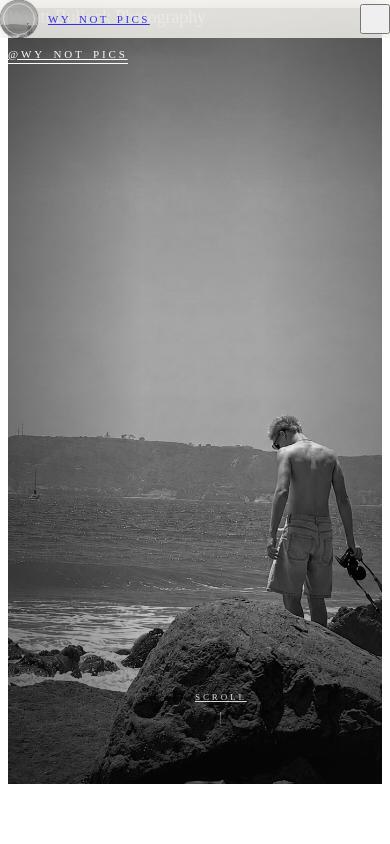
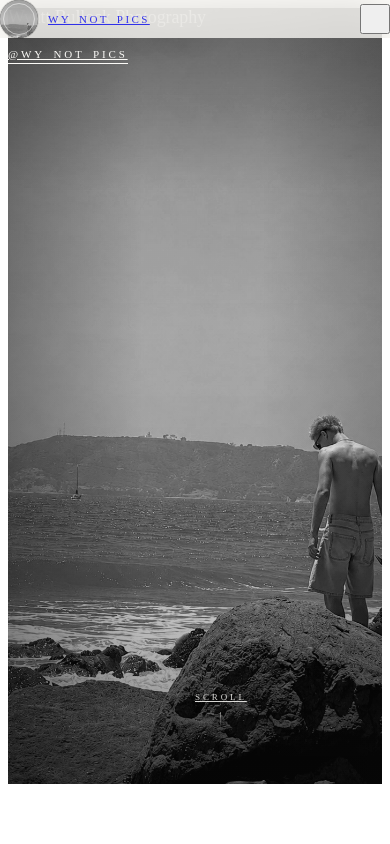
Before and after one commit to DavisHiggins/wynotpicsV2, a React (Vite) app: page / in a window 390 px wide. Shown: the top 844 px of the page. Built offline with nearby package versions, Linux system fonts and the light colour scheme; the HTML template or start-up script is replaced by a standard one.

Commit message:
Add files via upload

```diff
--- a/src/pages/Home.css
+++ b/src/pages/Home.css
@@ -16,16 +16,17 @@
   background: #0a0a0a;
 }
 
-/* Hero photo fills the viewport. The source is portrait, so on a wide
-   viewport the top/bottom edges are cropped. Position keeps Wyatt's head
-   and torso visible while the photo spans the full width. */
+/* Hero photo fills the viewport. Source is portrait (1086×1448), so on a
+   wide viewport it's scaled to fill width and a horizontal slice is shown.
+   Y=55% captures the horizon, water, catamaran, and Wyatt — the framing
+   matching the reference screenshot. */
 .hero-img {
   position: absolute;
   inset: 0;
   width: 100%;
   height: 100%;
   object-fit: cover;
-  object-position: 70% 28%;
+  object-position: center 55%;
   filter: grayscale(1) contrast(1.05) brightness(1.02);
 }
 
@@ -380,7 +381,7 @@
 
 @media (max-width: 720px) {
   .hero { height: 92svh; min-height: 560px; }
-  .hero-img { object-position: 70% 30%; }
+  .hero-img { object-position: center 55%; }
   .hero-title { font-size: clamp(1.1rem, 4.6vw, 1.5rem); }
   .home-collage {
     grid-template-columns: 1fr;
```
